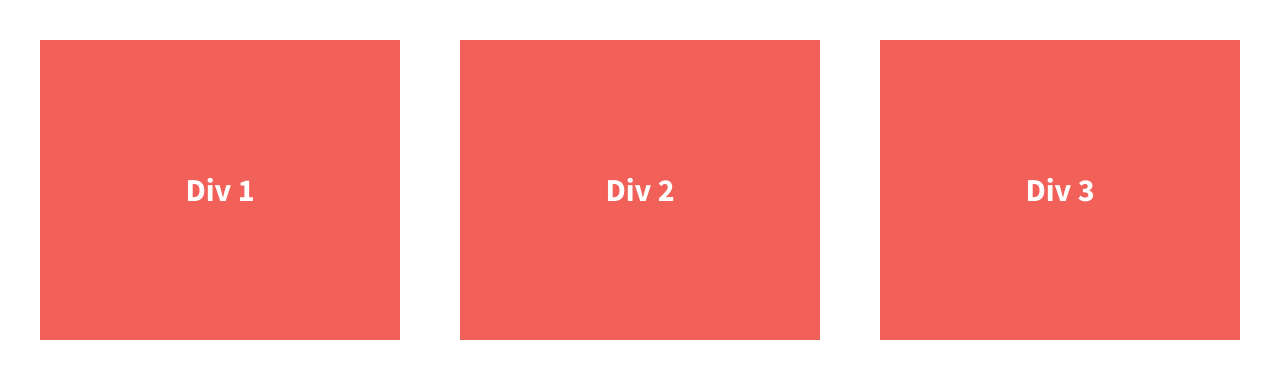
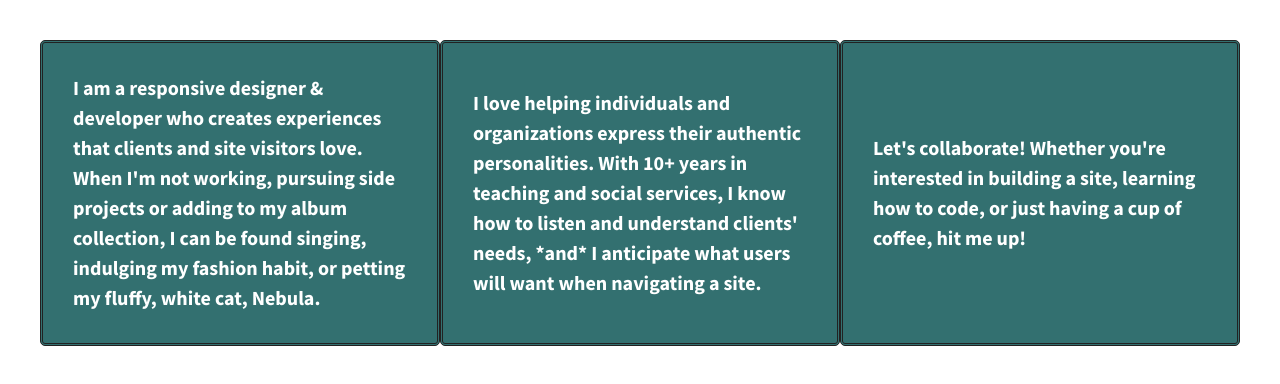
Before and after one commit to rositachiquita58/divs-flexbox-starter, a plain HTML site: page index.html in a window 1280 px wide. Drawn offline with nearby package versions, Linux system fonts and the light colour scheme.

Commit message:
Initial commit

```diff
--- a/css/main.css
+++ b/css/main.css
@@ -118,13 +118,22 @@ body {
   /*give the divs a width of 30%, add display:flex, set justify-content and align-items to center*/
   color: #fff;
   line-height: 1.5em;
-  font-size: 1.6em;
-  background-color: #f16059;
+  font-size: 1em;
+  background: #00ffff;
+  background:rgba(0,77,77,0.8);
   height: 300px;
   width: 30%;
+  padding: 0px 30px;
+  border-radius: 5px;
+  border-style: double;
+  border-color: #222;
   display: flex;
   justify-content: center;
   align-items: center;
+}
+
+span {
+    font-size: 1.1em;
 }
 
 
--- a/index.html
+++ b/index.html
@@ -23,13 +23,16 @@
 
         <section class="wrapper">
             <div class="div-1">
-                Div 1
+                I am a responsive designer & developer who creates experiences that clients and site visitors love.
+                    When I'm not working, pursuing side projects or adding to my album collection,
+                    I can be found singing, indulging my fashion habit, or petting my fluffy, white cat, Nebula.
             </div>
             <div class="div-2">
-                Div 2
+                I love helping individuals and organizations express their authentic personalities. With 10+ years in teaching and social services,
+                I know how to listen and understand clients' needs, *and* I anticipate what users will want when navigating a site.
             </div>
             <div class="div-3">
-                Div 3
+                Let's collaborate! Whether you're interested in building a site, learning how to code, or just having a cup of coffee, hit me up!
             </div>
         </section>
 
```
